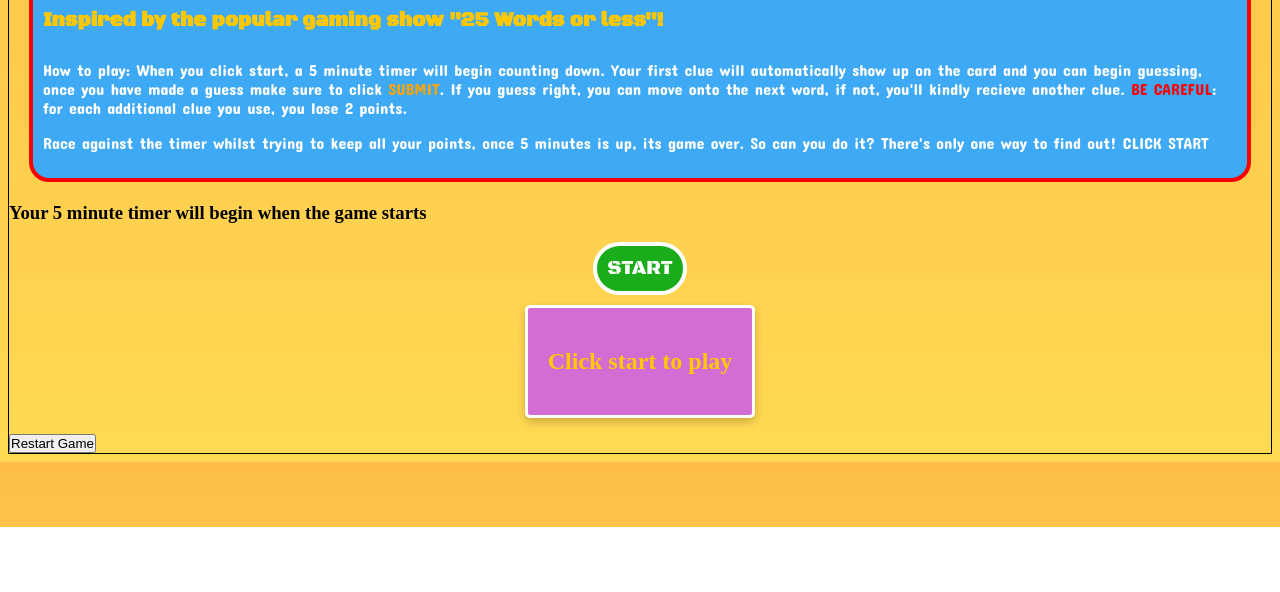
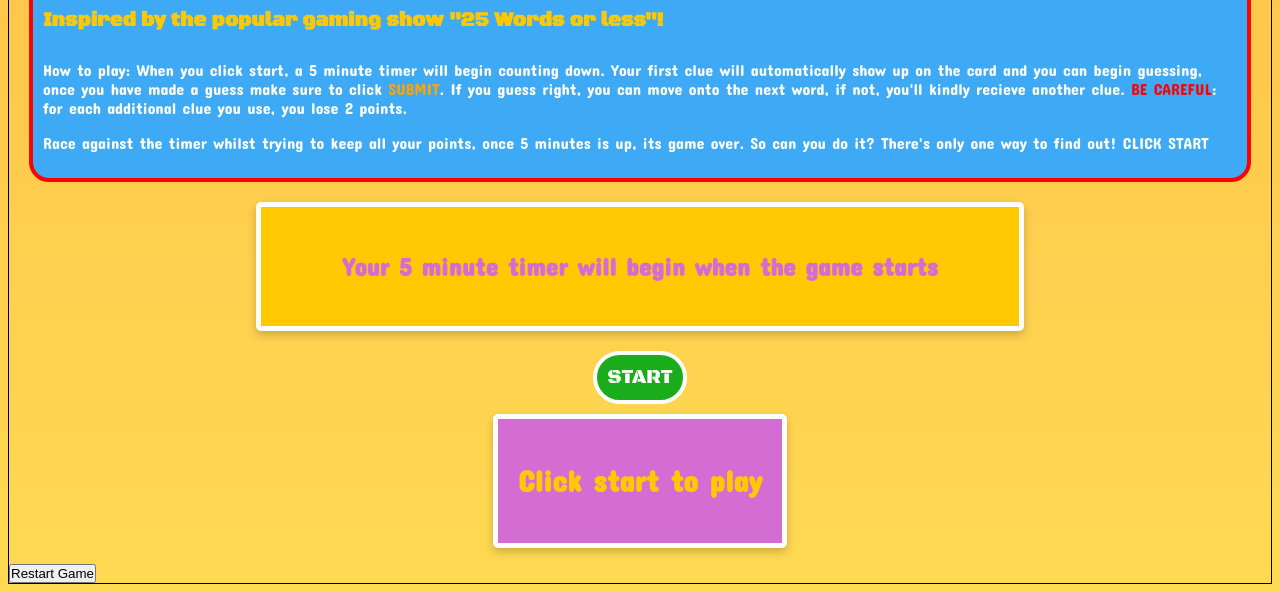
Before and after one commit to FaridahAbdulsalam/my-go-go-game, a website built with Vite: page index.html in a window 1280 px wide. Shown: the part 273-865 px from the top of the page. Before the commit the page ends 800 px from the top, so only its background shows below. Built offline with nearby package versions, Linux system fonts and the light colour scheme; a web font is replaced by a local one.

Commit message:
timer card styled

```diff
--- a/_game.scss
+++ b/_game.scss
@@ -1,10 +1,36 @@
 @use "./variables" as *;
+
+
+.timer{
+    margin: 0 auto;
+    box-shadow: 0 4px 8px 0 rgba(0, 0, 0, 0.2);
+    transition: 0.3s;
+    border: solid 5px white;
+    border-radius: 5px;
+    background-color: $secondary-colour;
+    height: auto;
+    padding: 20px;
+    margin-top: 10px;
+    color: $fifth-colour;
+    text-align: center;
+    width: 60vw;
+    font-family: $primary-font;
+    font-size: 50px;
+
+    h3{
+        font-family: $primary-font;
+        font-size: 25px;
+        color: $fifth-colour;
+    }
+}
+
+
 
 .game__display{
     display: flex;
-        flex-direction: column;
-        justify-content: center;
-        align-items: center;
+    flex-direction: column;
+    justify-content: center;
+    align-items: center;
 
     .game__buttons-container{
         display: flex;
@@ -22,19 +48,25 @@
             padding: 10px;
             border: solid 4px white;
             margin: 0 auto;
+            margin-top: 20px;
         }
     }
 
     .clue__card {
         box-shadow: 0 4px 8px 0 rgba(0, 0, 0, 0.2);
         transition: 0.3s;
-        border: solid 3px white;
+        border: solid 5px white;
         border-radius: 5px;
         background-color: $fifth-colour;
         height: auto;
         padding: 20px;
         margin-top: 10px;
         color: $secondary-colour;
-}
+    }
+
+    h2{
+        font-family: $primary-font;
+        font-size: 30px;
+    }
 
   }
--- a/src/main.ts
+++ b/src/main.ts
@@ -11,6 +11,7 @@ import "./styles.scss";
 import { Words} from "./word-data";
 import confetti, {Options} from "canvas-confetti";
 
+const instructionsCard = document.querySelector<HTMLInputElement>(".intro")
 const begin = document.querySelector<HTMLButtonElement>(".start-game");
 const nextWord = document.querySelector<HTMLButtonElement>(".next-word");
 const clueCard = document.querySelector<HTMLInputElement>(".clue__word");
@@ -23,6 +24,7 @@ const timeContainer = document.querySelector<HTMLElement>(".timer");
 const restartButton = document.querySelector<HTMLButtonElement>(".restart-button");
 
 if (
+    !instructionsCard ||
   !begin ||
   !nextWord ||
   !clueCard ||
@@ -122,6 +124,7 @@ const handlStartGame = () => {
     begin.style.display = "none";
     nextWord.style.display = "block";
     nextWord.disabled = true;
+    instructionsCard.style.display = "none";
 
 };
 
@@ -167,6 +170,8 @@ export const handleGuessInput = () => {
 };
 
 const restartGame = () => {
+
+    instructionsCard.style.display = "block";
     begin.style.display = "block";
     score = 72;
     copyWords = [...Words]
```
